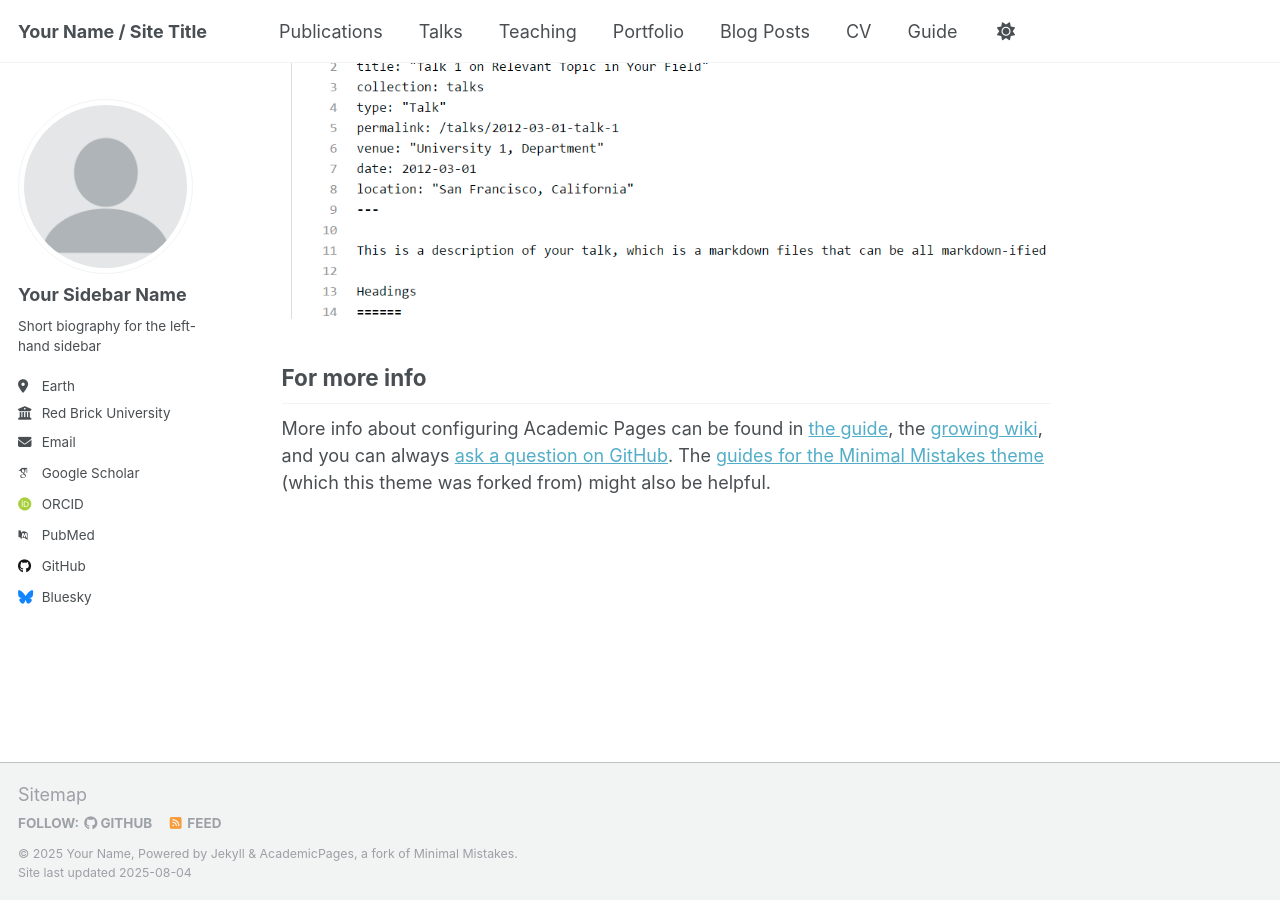
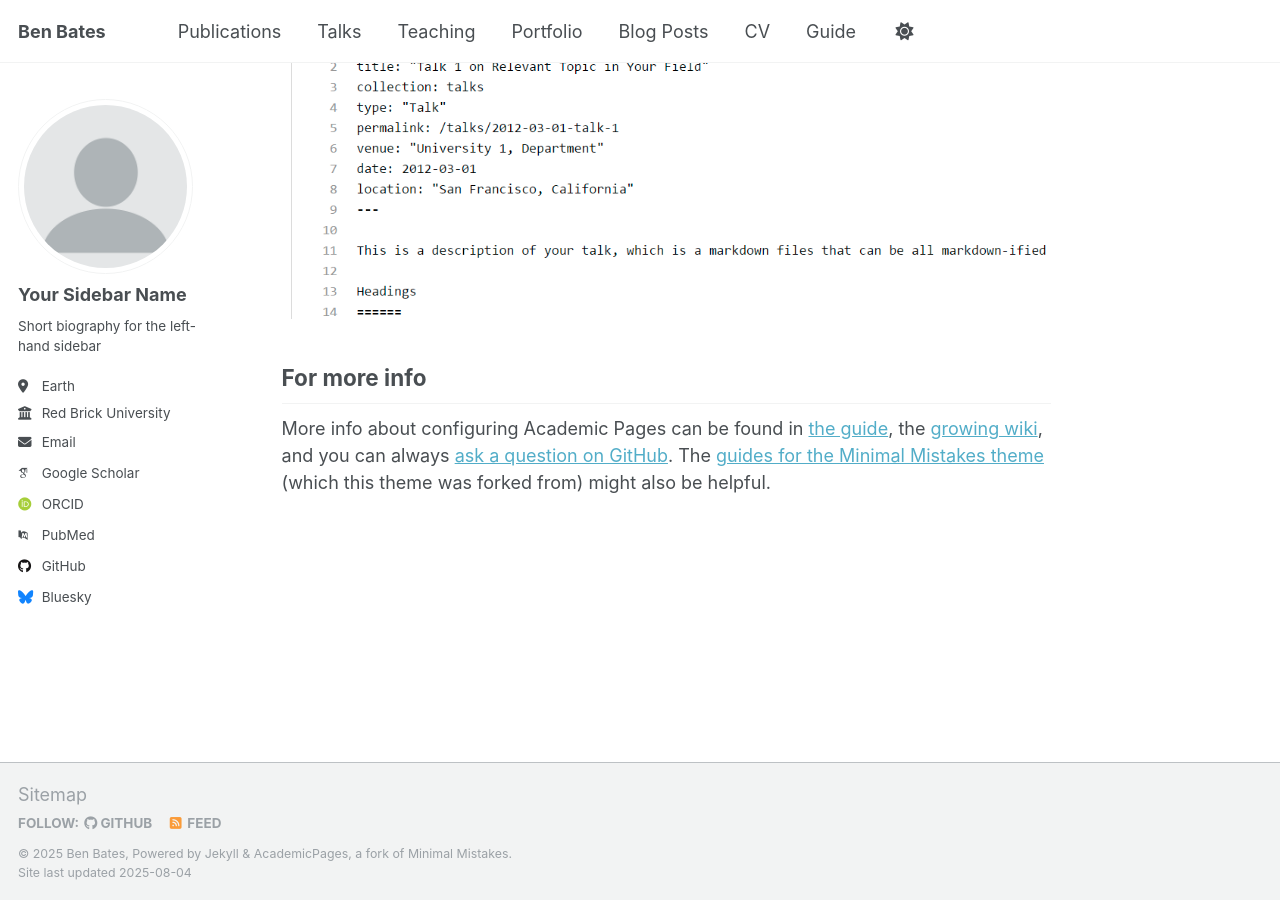
Before and after one commit to ben-bates/ben-bates.github.io, a Jekyll site: the page built from _pages/about.md, in a window 1280 px wide and 900 px high, scrolled down 2880 px. Built offline with Jekyll 4.4.1, drawn with Linux system fonts in a browser that asks for light colours; some web fonts are replaced; a script that is not in the unit is left out.

Commit message:
Update _config.yml

```diff
--- a/_config.yml
+++ b/_config.yml
@@ -9,13 +9,13 @@
 # Basic Site Settings
 locale                   : "en-US"
 site_theme               : "default"
-title                    : "Your Name / Site Title"
+title                    : "Ben Bates"
 title_separator          : "-"
-name                     : &name "Your Name"
-description              : &description "personal description"
-url                      : https://academicpages.github.io # the base hostname & protocol for your site e.g. "https://[your GitHub username].github.io" or if you already have some other page hosted on Github then use "https://[your GitHub username].github.io/[Your Repo Name]"
+name                     : &name "Ben Bates"
+description              : &description "Research Fellow at Harvard Law School, Program on Corporate Governance"
+url                      : https://ben-bates.github.io # the base hostname & protocol for your site e.g. "https://[your GitHub username].github.io" or if you already have some other page hosted on Github then use "https://[your GitHub username].github.io/[Your Repo Name]"
 baseurl                  : "" # the subpath of your site, e.g. "/blog"
-repository               : "academicpages/academicpages.github.io"
+repository               : "ben-bates.github.io"
 
 # Site Author - The following control what appear as part of the author content on the side bar.
 #               If a field is blank the icon and link will not appear, otherwise it will be shown.
```
